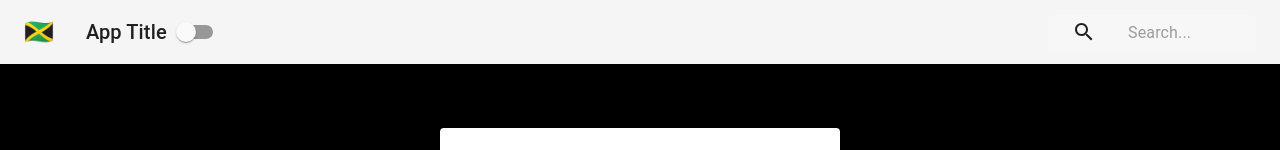
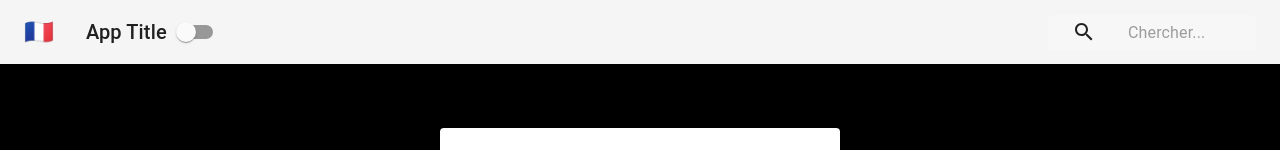
Before and after one commit to lowtrey/react-context-demo, a React (Create React App) app: page / in a window 1280 px wide. Shown: the top 150 px of the page. Built offline with nearby package versions, Linux system fonts and the light colour scheme.

Commit message:
Make Navbar flag and search text change dynamically based on language

```diff
--- a/src/Navbar.js
+++ b/src/Navbar.js
@@ -11,18 +11,34 @@ import styles from './styles/NavbarStyles';
 import { ThemeContext } from './contexts/ThemeContext';
 import { withLanguageContext } from './contexts/LanguageContext';
 
+const content = {
+  english: {
+    search: 'Search',
+    flag: '🇺🇸'
+  },
+  french: {
+    search: 'Chercher',
+    flag: '🇫🇷'
+  },
+  spanish: {
+    search: 'Buscar',
+    flag: '🇪🇸'
+  }
+};
+
 class Navbar extends React.Component {
   static contextType = ThemeContext;
   render() {
     const { isDarkMode, toggleTheme } = this.context;
     const { classes } = this.props
     const { language } = this.props.languageContext;
+    const { search, flag } = content[language];
     return (
       <div className={classes.root}>
         <AppBar position='static' color={isDarkMode ? 'default' : 'primary'}>
           <Toolbar>
             <IconButton className={classes.menuButton} color='inherit'>
-              <span role='img' aria-label='Icon'>🇯🇲</span>
+              <span role='img' aria-label='Icon'>{flag}</span>
             </IconButton>
             <Typography className={classes.title} variant='h6' color='inherit'>
               App Title
@@ -34,7 +50,7 @@ class Navbar extends React.Component {
                 <SearchIcon />
               </div>
               <InputBase
-                placeholder='Search...'
+                placeholder={`${search}...`}
                 classes={{
                   root: classes.inputRoot,
                   input: classes.inputInput
```
